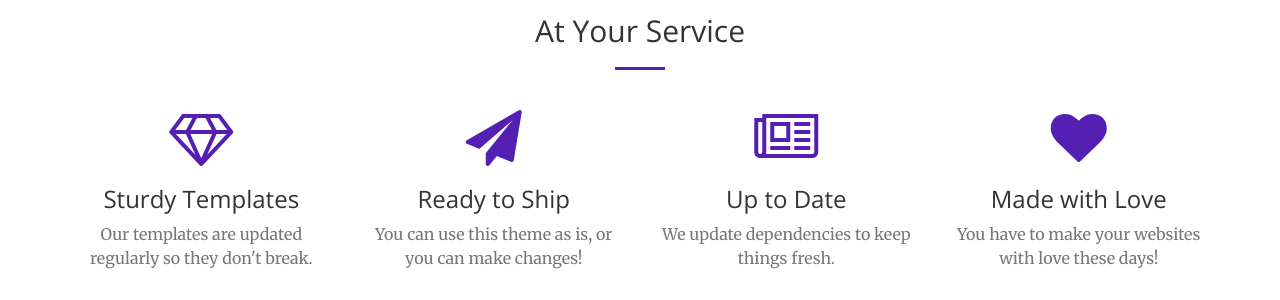
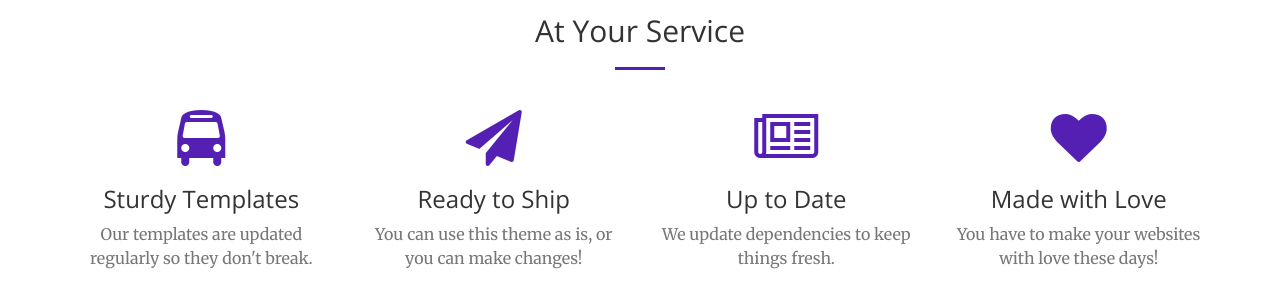
Before and after one commit to Juand0145/Juand0145.github.io, a Jekyll site: the page built from index.html, in a window 1280 px wide and 900 px high, scrolled down 836 px. Shown: the part 150-450 px from the top of the window. Built offline with Jekyll 4.4.1, drawn with Linux system fonts in a browser that asks for light colours.

Commit message:
[testing] change logo

```diff
--- a/_includes/services.html
+++ b/_includes/services.html
@@ -11,7 +11,7 @@
         <div class="row">
             <div class="col-lg-3 col-md-6 text-center">
                 <div class="service-box">
-                    <i class="fa fa-4x fa-diamond wow bounceIn text-primary"></i>
+                    <i class="fa fa-4x fa-bus wow bounceIn text-primary"></i>
                     <h3>Sturdy Templates</h3>
                     <p class="text-muted">Our templates are updated regularly so they don't break.</p>
                 </div>
```
